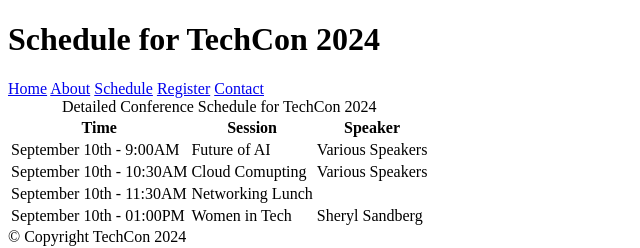
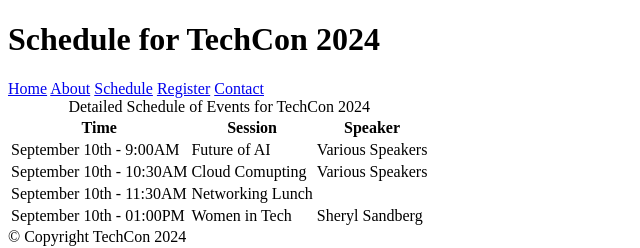
Before and after one commit to codenant/TechCon_HTML, a plain HTML site: page techcon_website/schedule.html in a window 1280 px wide. Shown: the full height of the page, 0-640 px from the left. Drawn offline with Linux system fonts and the light colour scheme.

Commit message:
Edited some content on schedule page

```diff
--- a/techcon_website/schedule.html
+++ b/techcon_website/schedule.html
@@ -18,7 +18,7 @@
     </header>
     <main>
         <table>
-            <caption>Detailed Conference Schedule for TechCon 2024</caption>
+            <caption>Detailed Schedule of Events for TechCon 2024</caption>
             <tr>
                 <th scope="col">Time</th>
                 <th scope="col">Session</th>
```
